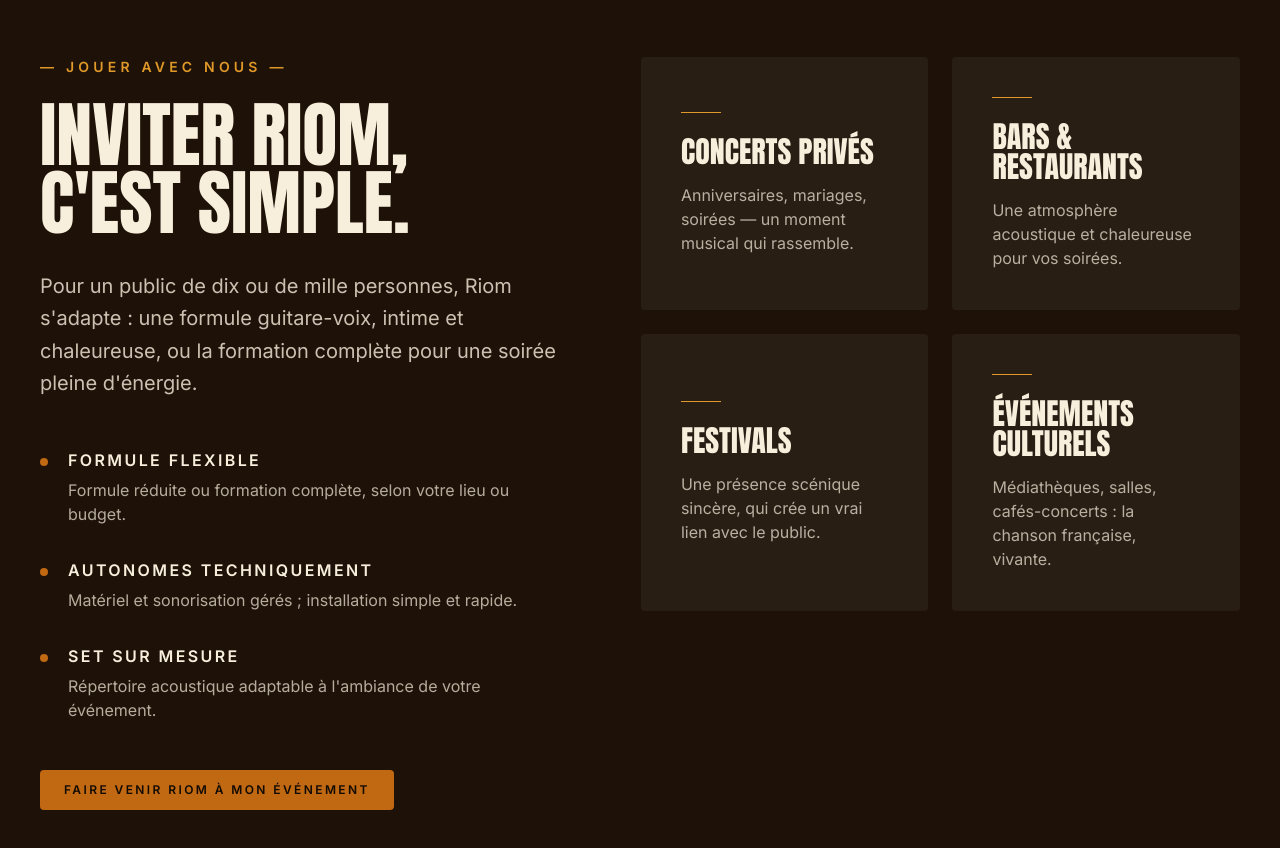
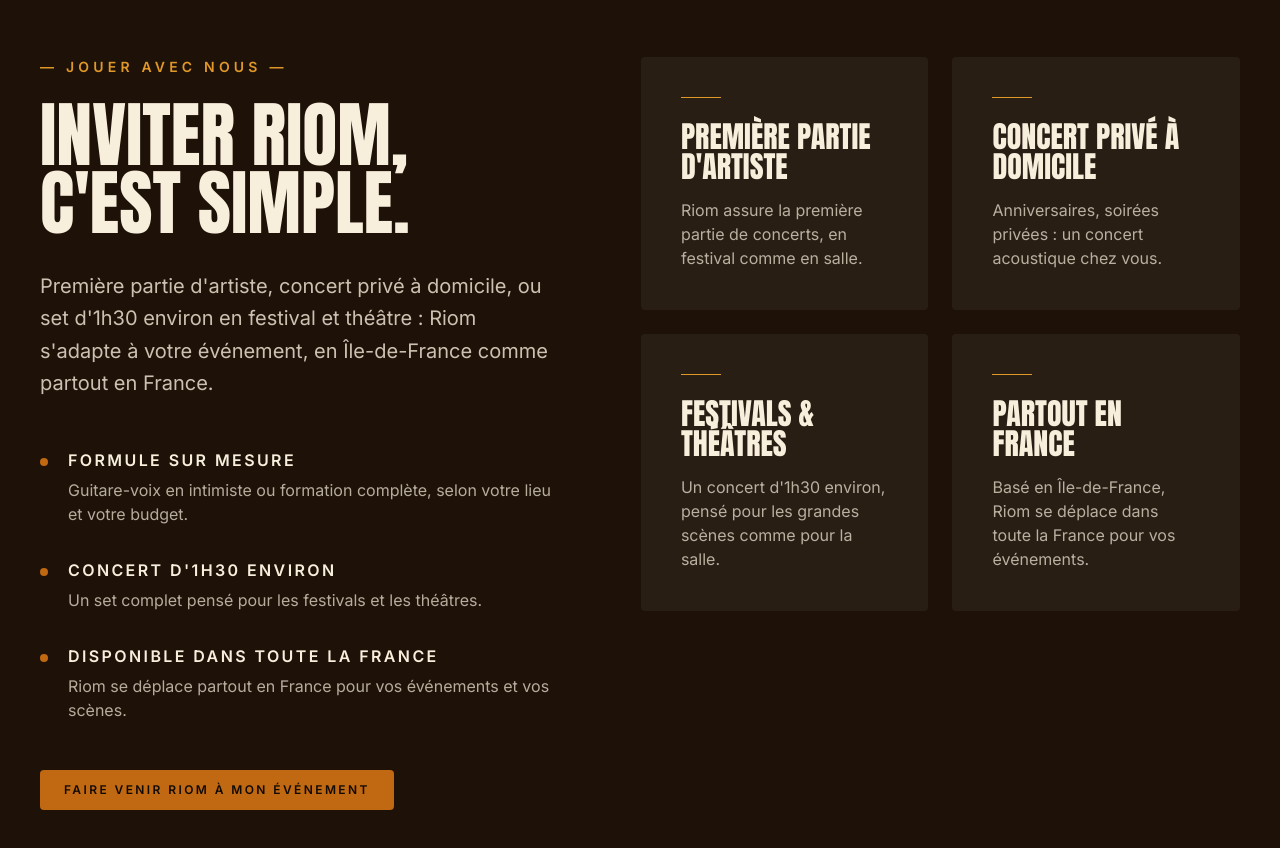
Before and after one commit to Jimmy-Ctln/Riom, an Astro site in the folder frontend/: page / in a window 1280 px wide. Shown: the part 6320-7168 px from the top of the page. Built offline with nearby package versions, Linux system fonts and the light colour scheme; Astro itself is replaced by a stand-in of ours; a web font is replaced by a local one.

Commit message:
feat(prestations): rewrite services copy and drop wedding emphasis
Replace the generic prestations copy with the real offerings (opening
act, private concerts at home, festival/theater sets, touring across
France), and stop foregrounding weddings specifically in the homepage
title, meta description and seo keywords.

Co-Authored-By: Claude Sonnet 4.6 <noreply@anthropic.com>

```diff
--- a/frontend/src/components/PrestationsSection.astro
+++ b/frontend/src/components/PrestationsSection.astro
@@ -1,35 +1,35 @@
 ---
 const highlights = [
 	{
-		title: "Formule flexible",
-		description: "Formule réduite ou formation complète, selon votre lieu ou budget.",
+		title: "Formule sur mesure",
+		description: "Guitare-voix en intimiste ou formation complète, selon votre lieu et votre budget.",
 	},
 	{
-		title: "Autonomes techniquement",
-		description: "Matériel et sonorisation gérés ; installation simple et rapide.",
+		title: "Concert d'1h30 environ",
+		description: "Un set complet pensé pour les festivals et les théâtres.",
 	},
 	{
-		title: "Set sur mesure",
-		description: "Répertoire acoustique adaptable à l'ambiance de votre événement.",
+		title: "Disponible dans toute la France",
+		description: "Riom se déplace partout en France pour vos événements et vos scènes.",
 	},
 ];
 
 const services = [
 	{
-		title: "Concerts privés",
-		description: "Anniversaires, mariages, soirées — un moment musical qui rassemble.",
+		title: "Première partie d'artiste",
+		description: "Riom assure la première partie de concerts, en festival comme en salle.",
 	},
 	{
-		title: "Bars & restaurants",
-		description: "Une atmosphère acoustique et chaleureuse pour vos soirées.",
+		title: "Concert privé à domicile",
+		description: "Anniversaires, soirées privées : un concert acoustique chez vous.",
 	},
 	{
-		title: "Festivals",
-		description: "Une présence scénique sincère, qui crée un vrai lien avec le public.",
+		title: "Festivals & théâtres",
+		description: "Un concert d'1h30 environ, pensé pour les grandes scènes comme pour la salle.",
 	},
 	{
-		title: "Événements culturels",
-		description: "Médiathèques, salles, cafés-concerts : la chanson française, vivante.",
+		title: "Partout en France",
+		description: "Basé en Île-de-France, Riom se déplace dans toute la France pour vos événements.",
 	},
 ];
 ---
@@ -42,8 +42,8 @@ const services = [
 				Inviter Riom, c'est simple.
 			</h2>
 			<p class="mt-8 max-w-xl text-lg leading-relaxed text-riom-cream/80 sm:text-xl">
-				Pour un public de dix ou de mille personnes, Riom s'adapte : une formule guitare-voix,
-				intime et chaleureuse, ou la formation complète pour une soirée pleine d'énergie.
+				Première partie d'artiste, concert privé à domicile, ou set d'1h30 environ en festival et
+				théâtre : Riom s'adapte à votre événement, en Île-de-France comme partout en France.
 			</p>
 
 			<ul class="mt-12 space-y-8">
--- a/frontend/src/pages/index.astro
+++ b/frontend/src/pages/index.astro
@@ -11,8 +11,8 @@ import ContactSection from "../components/ContactSection.astro";
 ---
 
 <Layout
-	title="Riom — Trio acoustique pour mariages et événements en Île-de-France"
-	description="Riom, trio acoustique folk, anime vos mariages, soirées d'entreprise et événements privés en Île-de-France, à Paris et dans le Val-d'Oise."
+	title="Riom — Groupe acoustique pour concerts privés et festivals en France"
+	description="Riom, groupe acoustique folk, assure premières parties d'artistes, concerts privés à domicile et sets d'1h30 en festival ou théâtre, en Île-de-France, à Paris, dans le Val-d'Oise et partout en France."
 >
 	<main>
 		<Hero />
```
Also changed, not shown: claude/pages.md (+4 -4 lines), claude/seo.md (+4 -1 lines).
